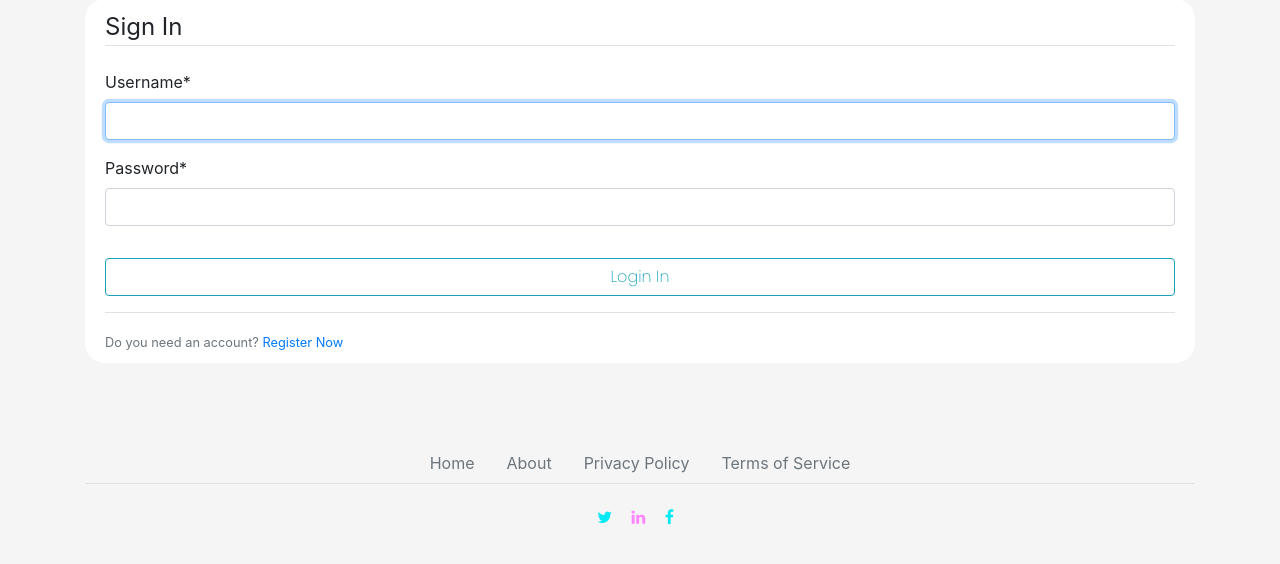
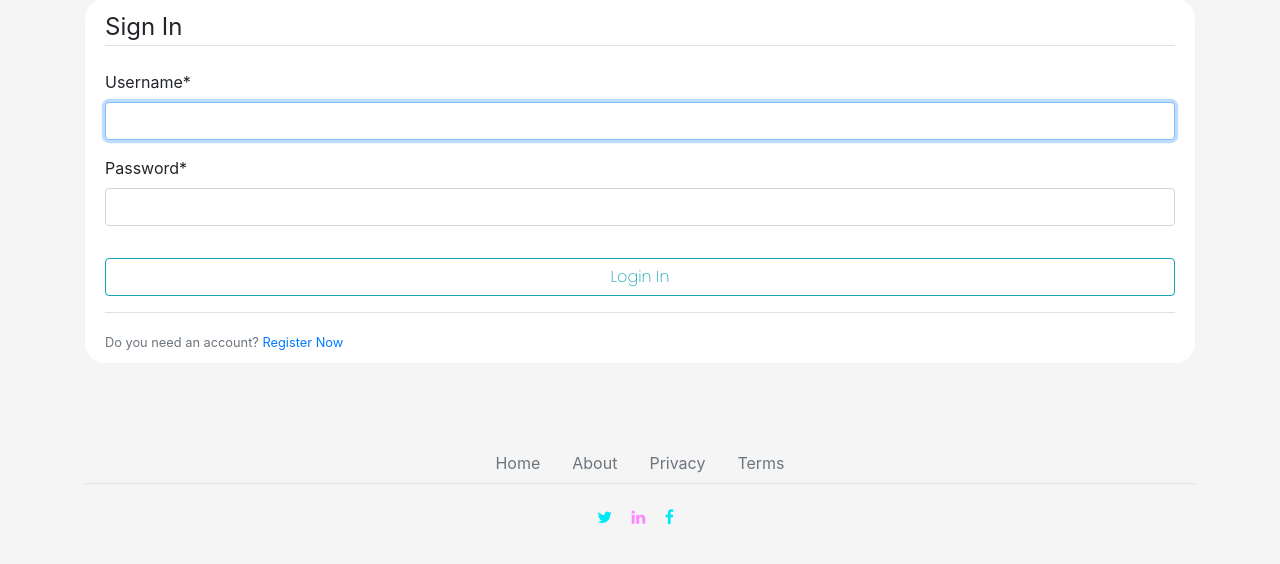
Before and after one commit to RobertJLewis/blogproj, a Django app: a page that uses blog/templates/blog/base.html in a window 1280 px wide. Shown: the part 130-694 px from the top of the page. Run offline with Django 3.2, Linux system fonts and the light colour scheme; some libraries are stand-ins or nearby versions.

Commit message:
editing footer and changing words

```diff
--- a/blog/templates/blog/base.html
+++ b/blog/templates/blog/base.html
@@ -117,10 +117,10 @@
               <a href="{% url 'blog-about' %}" class="nav-link px-3 text-muted">About</a>
             </li>
             <li class="nav-item">
-              <a href="{% url 'privacy-policy' %}" class="nav-link px-3 text-muted">Privacy Policy</a>
+              <a href="{% url 'privacy-policy' %}" class="nav-link px-3 text-muted">Privacy</a>
             </li>
             <li class="nav-item">
-              <a href="{% url 'terms-of-service' %}" class="nav-link px-3 text-muted">Terms of Service</a>
+              <a href="{% url 'terms-of-service' %}" class="nav-link px-3 text-muted">Terms</a>
             </li>
           </ul>
         </div>
```
